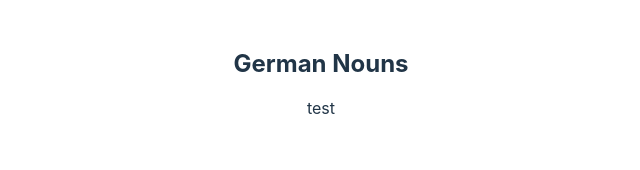
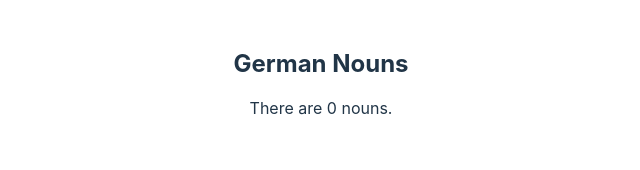
Before and after one commit to edwardtanguay/et01-german-nouns, a React (Vite) app: page / in a window 1280 px wide. Shown: the top 170 px of the page, without its empty margins (319-959 px from the left). Built offline with nearby package versions, Linux system fonts and the light colour scheme.

Commit message:
have urls

```diff
--- a/src/App.jsx
+++ b/src/App.jsx
@@ -1,12 +1,18 @@
-import './App.css'
+import { useState } from 'react';
+import './App.css';
+
+const baseUrl = 'https://edwardtanguay.netlify.app/share';
+const flashcardsUrl = `${baseUrl}/flashcards.json`;
+const germanNounsUrl = `${baseUrl}/germanNouns.json`;
 
 function App() {
-  return (
-    <div className="App">
-      <h2>German Nouns</h2>
-      <p>test</p>
-    </div>
-  )
+	const [nouns, setNouns] = useState([]);
+	return (
+		<div className="App">
+			<h2>German Nouns</h2>
+			<p>There are {nouns.length} nouns.</p>
+		</div>
+	)
 }
 
 export default App
```
Also changed, not shown: dev/notes.txt (added), 1 other file (tests, documents, lock files or other folders).
